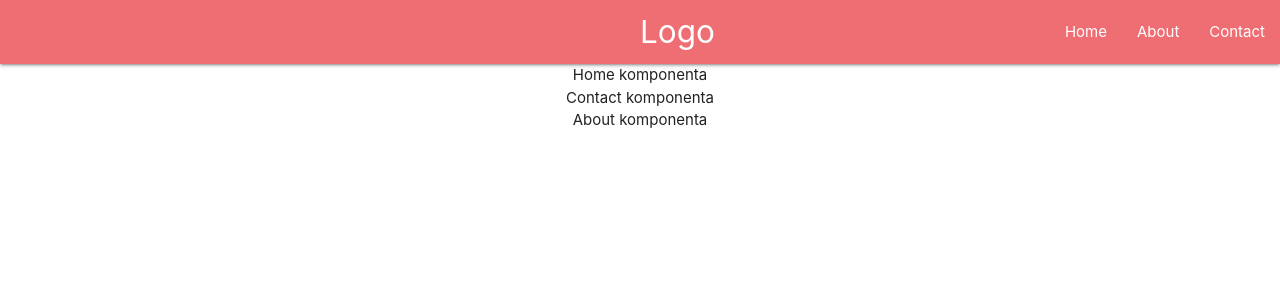
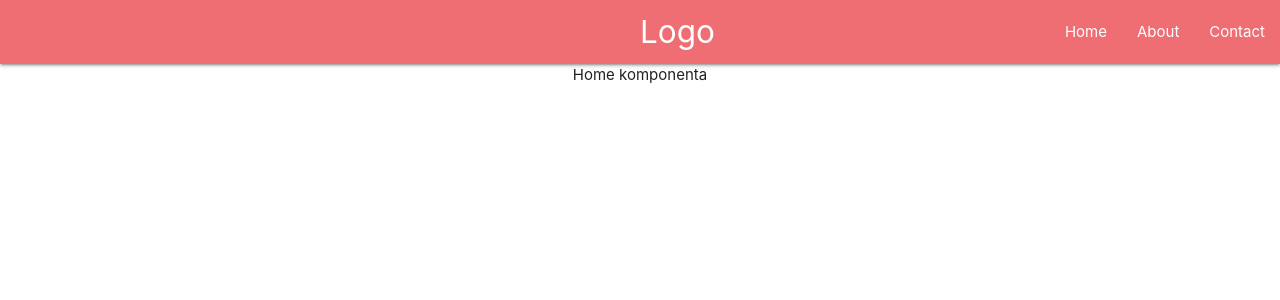
Before and after one commit to stedza93/WebCourse-Frontend, a React (Create React App) app in the folder spa-app-rrouter/: page / in a window 1280 px wide. Shown: the top 300 px of the page. Built offline with nearby package versions, Linux system fonts and the light colour scheme.

Commit message:
dodate komponente u rute u App komponenti

```diff
--- a/package.json
+++ /dev/null
@@ -1,5 +0,0 @@
-{
-  "dependencies": {
-    "react-router-dom": "^5.2.0"
-  }
-}
--- a/spa-app-rrouter/package.json
+++ b/spa-app-rrouter/package.json
@@ -8,6 +8,7 @@
     "@testing-library/user-event": "^7.1.2",
     "react": "^16.13.1",
     "react-dom": "^16.13.1",
+    "react-router-dom": "^5.2.0",
     "react-scripts": "3.4.1"
   },
   "scripts": {
--- a/spa-app-rrouter/src/App.js
+++ b/spa-app-rrouter/src/App.js
@@ -3,16 +3,22 @@ import Navbar from "./components/Navbar";
 import Home from "./components/Home";
 import Contact from "./components/Contact";
 import About from "./components/About";
+import { BrowserRouter, Route } from "react-router-dom";
 import "./App.css";
 
 function App() {
   return (
+    <BrowserRouter>
     <div className="App">
-       <Navbar></Navbar>
-      <Home></Home>
-      <Contact></Contact>
-      <About></About>
+      <Navbar></Navbar>
+      <Route path="/" component={Home}></Route>
+      <Route
+        path="/about"
+        render={() => <About title="About Us"></About>}
+      ></Route>
+      <Route path="/contact" component={Contact}></Route>
     </div>
+    </BrowserRouter>
   );
 }
 
```
Also changed, not shown: 2 other files (tests, documents, lock files or other folders).
